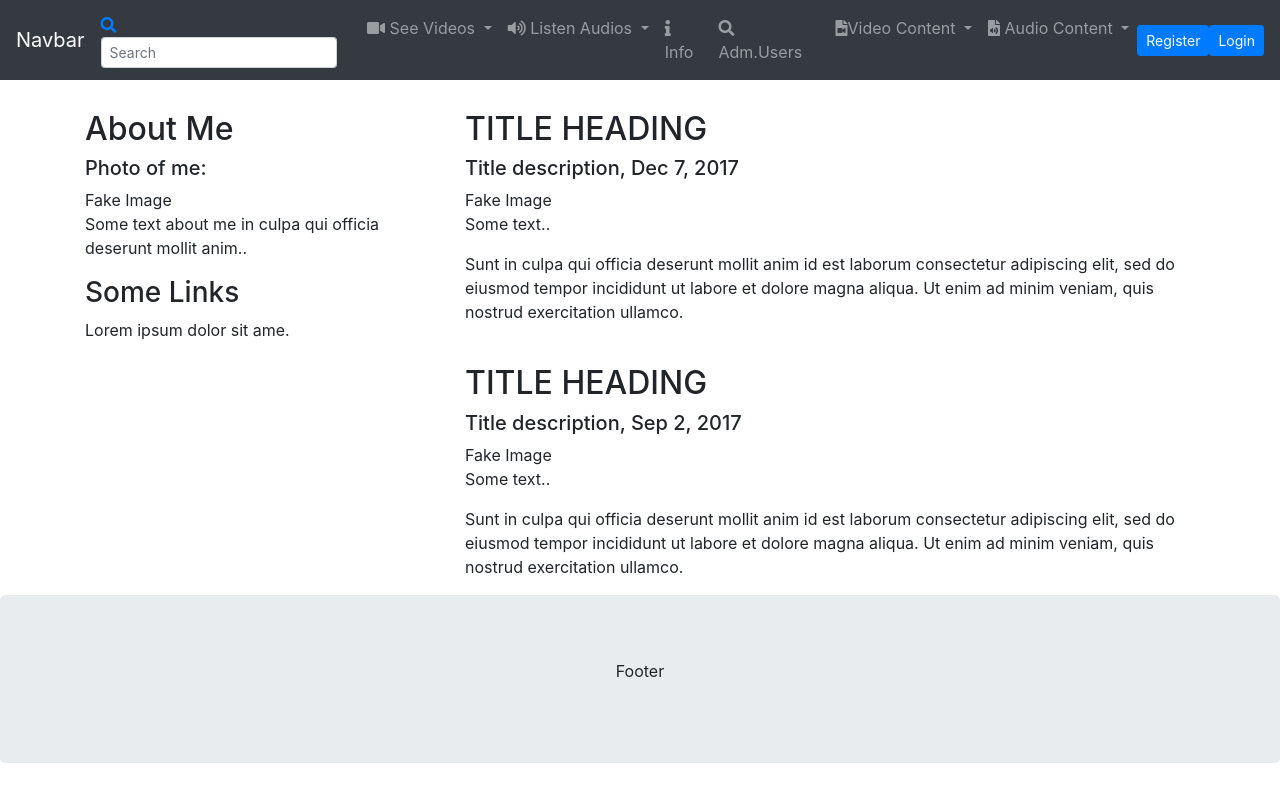
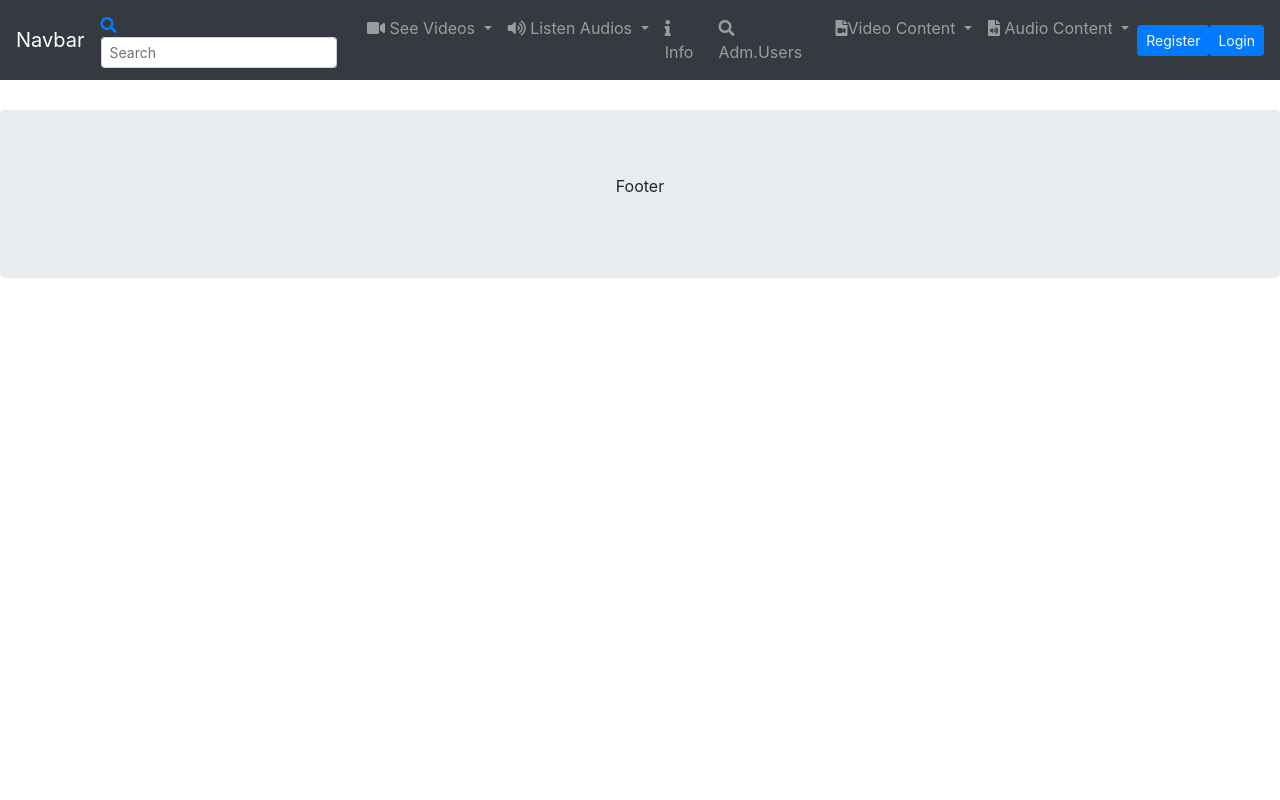
Before and after one commit to BelicStorm/ActividadDiw2, a plain HTML site: page actividad_tablas3/index.html in a window 1280 px wide. Drawn offline with nearby package versions, Linux system fonts and the light colour scheme.

Commit message:
Comentaris

```diff
--- a/actividad_tablas3/index.html
+++ b/actividad_tablas3/index.html
@@ -1,25 +1,32 @@
 <!DOCTYPE html>
 <html lang="en">
 <head>
-  <title>Bootstrap 4 Website Example</title>
+  <title>Home</title>
   <meta charset="utf-8">
   <meta name="viewport" content="width=device-width, initial-scale=1">
+  <!-- Css de bootstrap 4 minificado -->
   <link rel="stylesheet" href="https://maxcdn.bootstrapcdn.com/bootstrap/4.4.1/css/bootstrap.min.css">
+  <!-- Css de Font Awesome para los iconos de la aplicacion -->
   <link type="text/css" rel="stylesheet" href="https://use.fontawesome.com/releases/v5.8.1/css/all.css"
   integrity="sha384-50oBUHEmvpQ+1lW4y57PTFmhCaXp0ML5d60M1M7uH2+nqUivzIebhndOJK28anvf" crossorigin="anonymous">
 
 </head>
 <body>
+    <!-- Contenedor de la barra de navegacion. Corte 1200px. Fondo negro y letra blanca -->
     <nav class="navbar navbar-expand-xl navbar-dark bg-dark">
+      <!-- Logo del navbar -->
         <a class="navbar-brand" href="#">Navbar</a>
+        <!-- Search -->
         <form class="form-inline">
             <a href="search.html"><i class="fa fa-search"></i></a>
             <input class="form-control form-control-sm mr-lg-2" type="search" placeholder="Search" aria-label="Search">
-            <!-- <button class="btn btn-sm btn-dark  my-2 my-sm-0" type="submit">Search</button> -->
+            <!-- Input de busqueda de la aplicacion -->
         </form>
 
+        <!-- Parte colapsable del navbar -->
         <div class="collapse navbar-collapse" id="collapsibleNavbar">
           <ul class="navbar-nav">
+            <!-- Item dropdown -->
             <li class="nav-item dropdown">
                 <a class="nav-link dropdown-toggle" href="#" id="navbarDropdown" role="button" data-toggle="dropdown" aria-haspopup="true" aria-expanded="false">
                     <i class="fa fa-video"></i>
@@ -36,6 +43,7 @@
                   <a href="my_videos.html" class="dropdown-item">Aleatorio</a>
                 </div>
             </li>
+            <!-- Item dropdown -->
             <li class="nav-item dropdown">
                 <a class="nav-link dropdown-toggle" href="#" id="navbarDropdown" role="button" data-toggle="dropdown" aria-haspopup="true" aria-expanded="false">
                     <i class="fa fa-volume-up"></i> Listen Audios
@@ -51,12 +59,15 @@
                     <a href="my_audios.html" class="dropdown-item">Aleatorio</a>
                 </div>
             </li>
+            <!-- Item del navbar -->
             <li class="nav-item">
               <a class="nav-link" href="info.html"><i class="fa fa-info"></i> Info</a>
             </li>
+             <!-- Item del navbar -->
             <li class="nav-item">
              <a class="nav-link" href="pagina10.html"><i class="fa fa-search"></i> Adm.Users</a>
             </li>
+            <!-- Item dropdown -->
             <li class="nav-item dropdown">
                 <a class="nav-link dropdown-toggle" href="#" id="navbarDropdown" role="button" data-toggle="dropdown" aria-haspopup="true" aria-expanded="false">
                     <i class="fa fa-file-video"></i>Video Content
@@ -68,6 +79,7 @@
                     <a class="dropdown-item" href="streaming.html">Streaming Videos</a>
                 </div>
             </li>
+            <!-- Item dropdown -->
             <li class="nav-item dropdown">
                 <a class="nav-link dropdown-toggle" href="#" id="navbarDropdown" role="button" data-toggle="dropdown" aria-haspopup="true" aria-expanded="false">
                     <i class="fa fa-file-audio"></i> Audio Content
@@ -80,47 +92,29 @@
             </li>
           </ul>
         </div>
-
+            <!-- Links a las paginas de registro y login formatadas como botones bootstrap -->
+            <!-- Clase boton, boton pequeño, color primario -->
             <a class="btn btn-sm btn-primary my-2 my-sm-0" href="register.html">Register</a>
 
              <a class="btn btn-sm btn-primary my-2 my-sm-0" href="login.html">Login</a>
 
+        <!-- Boton para abrir el menu colapsado. La id hace referencia a la parte del navbar que colapsa -->
         <button class="navbar-toggler" type="button" data-toggle="collapse" data-target="#collapsibleNavbar">
             <span class="navbar-toggler-icon"></span>
         </button>
     </nav>
 
+    <!-- Content -->
     <div class="container" style="margin-top:30px">
-      <div class="row">
-        <div class="col-sm-4">
-          <h2>About Me</h2>
-          <h5>Photo of me:</h5>
-          <div class="fakeimg">Fake Image</div>
-          <p>Some text about me in culpa qui officia deserunt mollit anim..</p>
-          <h3>Some Links</h3>
-          <p>Lorem ipsum dolor sit ame.</p>
 
-          <hr class="d-sm-none">
-        </div>
-        <div class="col-sm-8">
-          <h2>TITLE HEADING</h2>
-          <h5>Title description, Dec 7, 2017</h5>
-          <div class="fakeimg">Fake Image</div>
-          <p>Some text..</p>
-          <p>Sunt in culpa qui officia deserunt mollit anim id est laborum consectetur adipiscing elit, sed do eiusmod tempor incididunt ut labore et dolore magna aliqua. Ut enim ad minim veniam, quis nostrud exercitation ullamco.</p>
-          <br>
-          <h2>TITLE HEADING</h2>
-          <h5>Title description, Sep 2, 2017</h5>
-          <div class="fakeimg">Fake Image</div>
-          <p>Some text..</p>
-          <p>Sunt in culpa qui officia deserunt mollit anim id est laborum consectetur adipiscing elit, sed do eiusmod tempor incididunt ut labore et dolore magna aliqua. Ut enim ad minim veniam, quis nostrud exercitation ullamco.</p>
-        </div>
-      </div>
     </div>
 
+    <!-- Footer -->
     <div class="jumbotron text-center" style="margin-bottom:0">
       <p>Footer</p>
     </div>
+
+    <!-- JS necesario para el funcionamiento de Boostrap -->
     <script src="https://ajax.googleapis.com/ajax/libs/jquery/3.4.1/jquery.min.js"></script>
     <script src="https://cdnjs.cloudflare.com/ajax/libs/popper.js/1.16.0/umd/popper.min.js"></script>
     <script src="https://maxcdn.bootstrapcdn.com/bootstrap/4.4.1/js/bootstrap.min.js"></script>
```
Also changed, not shown: actividad_tablas3/login.html (+6 -3 lines), actividad_tablas3/register.html (+6 -3 lines).
